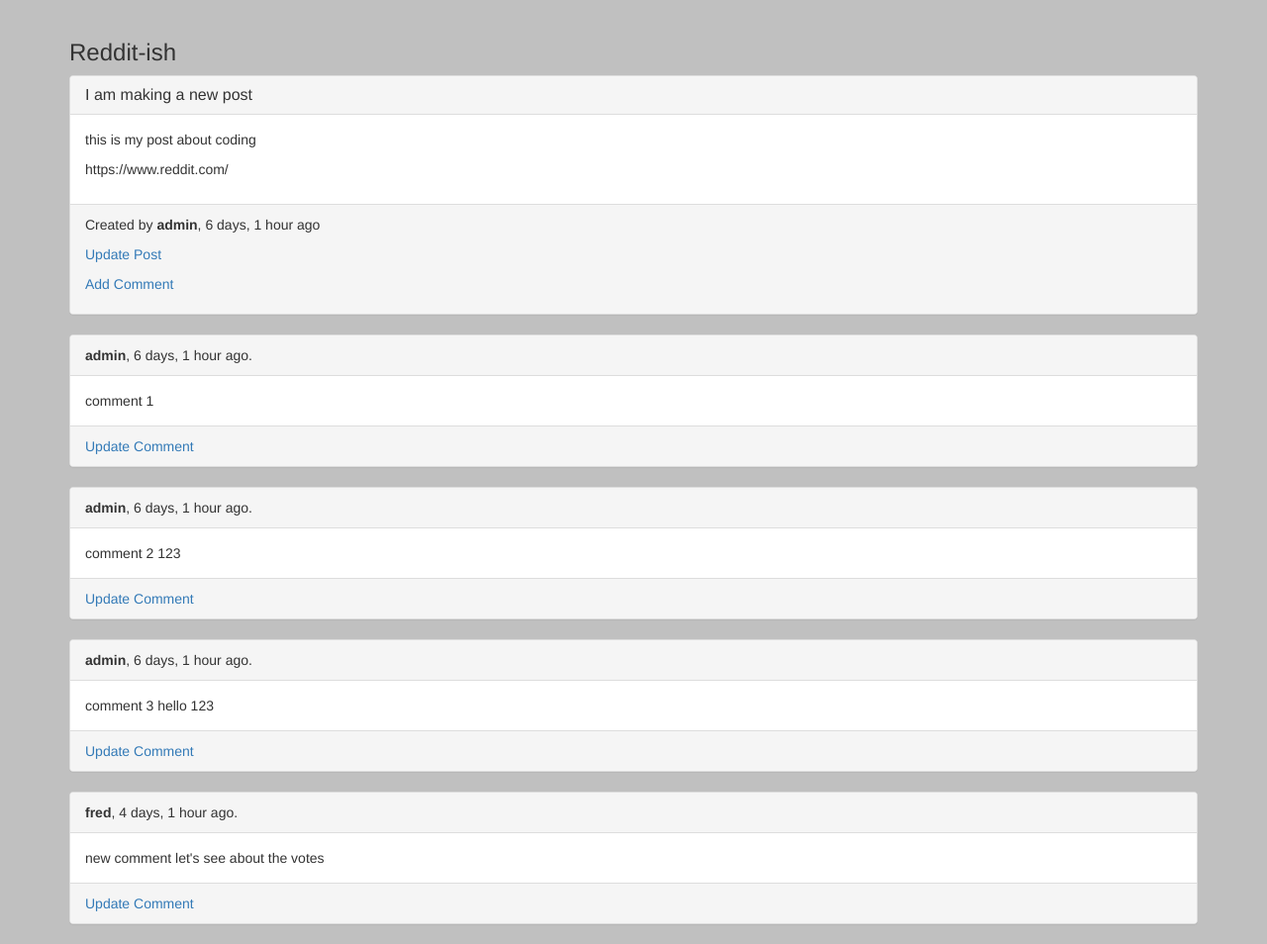
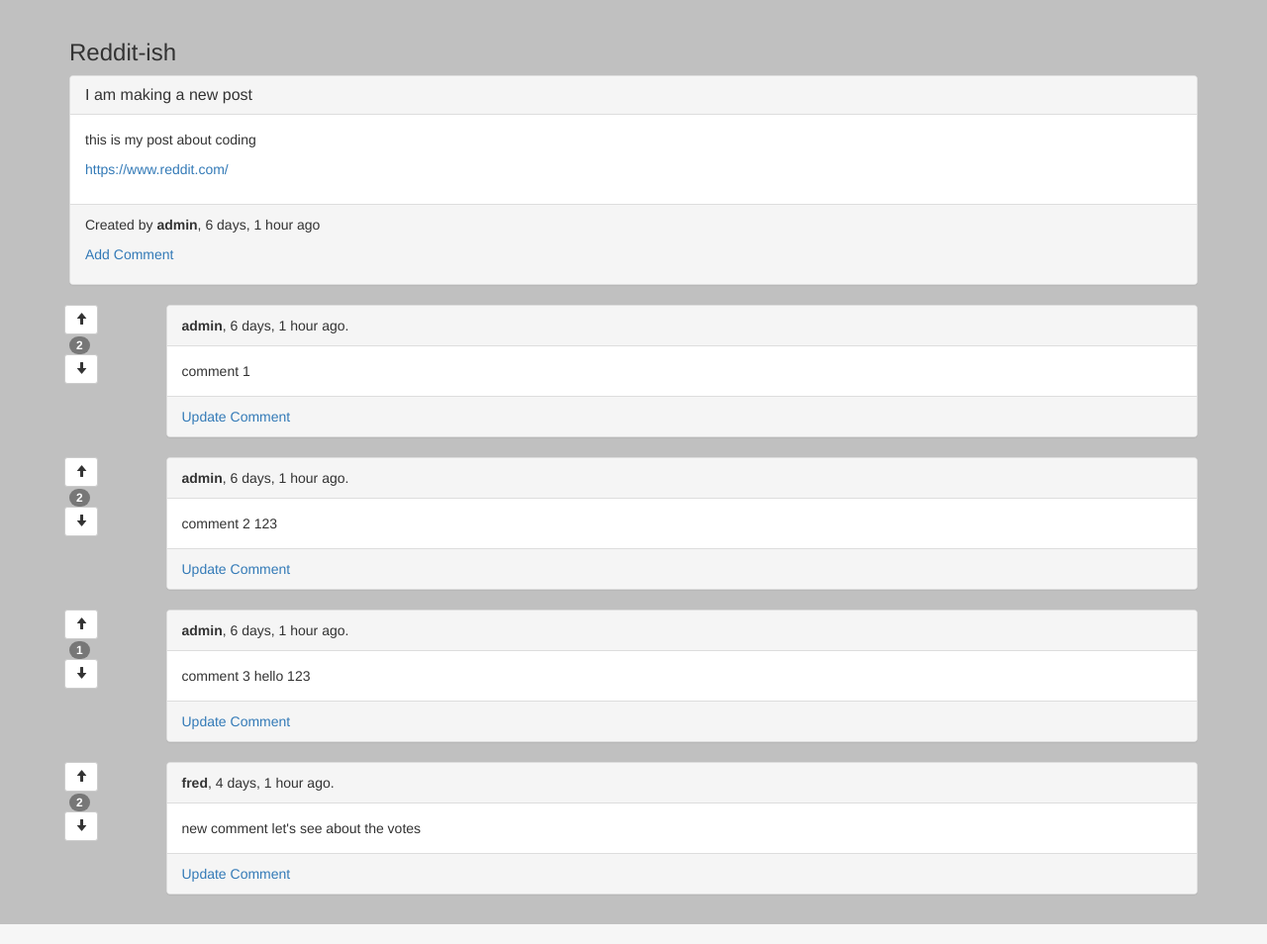
Before and after one commit to tdhuynh/reddit_remake, a Django app: page /post/57/ in a window 1280 px wide. Shown: the part 51-1005 px from the top of the page at 99% size. Run offline with Django 3.2, Linux system fonts and the light colour scheme; data comes from the database, SQL or seed files in the repository; both versions use the stored data as it was after the commit; some libraries are stand-ins or nearby versions.

Commit message:
voting working on comments

```diff
--- a/reddit_app/admin.py
+++ b/reddit_app/admin.py
@@ -1,4 +1,4 @@
 from django.contrib import admin
-from reddit_app.models import Subreddit, Post, Comment, PostVote
+from reddit_app.models import Subreddit, Post, Comment, PostVote, CommentVote
 
-admin.site.register([Subreddit, Post, Comment, PostVote])
+admin.site.register([Subreddit, Post, Comment, PostVote, CommentVote])
--- a/reddit_app/models.py
+++ b/reddit_app/models.py
@@ -20,7 +20,8 @@ class Subreddit(models.Model):
         return round(self.post_set.filter(creation_time__gte=timespan).count()/7, 3)
 
     def recent_posts(self):
-        return self.post_set.all()[:20]
+        # return self.post_set.all()[:20]
+        return self.post_set.all()
 
     def __str__(self):
         return self.name
@@ -73,6 +74,9 @@ class Comment(models.Model):
     def __str__(self):
         return self.text
 
+    @property
+    def score(self):
+        return sum([comment_obj.comment_score for comment_obj in self.commentvote_set.all()])
 
 class PostVote(models.Model):
     user = models.ForeignKey(User)
@@ -82,8 +86,26 @@ class PostVote(models.Model):
     class Meta:
         unique_together = ('user', 'post')
 
+    def __str__(self):
+        return "{} - {}".format(self.post.title, self.score)
+
     @property
     def score(self):
         if self.value:
             return 1
         return -1
+
+
+class CommentVote(models.Model):
+    user = models.ForeignKey(User)
+    comment = models.ForeignKey(Comment)
+    value = models.BooleanField()
+
+    class Meta:
+        unique_together = ('user', 'comment')
+
+    @property
+    def comment_score(self):
+        if self.value:
+            return 1
+        return -1
--- a/reddit_app/views.py
+++ b/reddit_app/views.py
@@ -4,7 +4,7 @@ from django.views.generic import ListView, DetailView
 from django.views.generic.edit import CreateView, UpdateView
 from django.contrib.auth.models import User
 from django.contrib.auth.forms import UserCreationForm
-from reddit_app.models import Subreddit, Post, Comment, PostVote
+from reddit_app.models import Subreddit, Post, Comment, PostVote, CommentVote
 
 from django.urls import reverse
 
@@ -113,3 +113,22 @@ class PostVoteView(CreateView):
         instance.user = self.request.user
         instance.post = Post.objects.get(pk=self.kwargs['pk'])
         return super().form_valid(form)
+
+
+class CommentVoteView(CreateView):
+    model = CommentVote
+    fields = ('value',)
+
+    def get_success_url(self, **kwargs):
+        post_id = Comment.objects.get(id=self.kwargs['pk']).post.id
+        return reverse('post_detail_view', args=[post_id])
+
+    def form_valid(self, form):
+        try:
+            CommentVote.objects.get(user=self.request.user, comment_id=self.kwargs['pk']).delete()
+        except CommentVote.DoesNotExist:
+            pass
+        instance = form.save(commit=False)
+        instance.user = self.request.user
+        instance.comment = Comment.objects.get(pk=self.kwargs['pk'])
+        return super().form_valid(form)
--- a/reddit_remake/urls.py
+++ b/reddit_remake/urls.py
@@ -3,7 +3,7 @@ from django.contrib import admin
 from reddit_app.views import SubredditView, SubredditDetailView, PostDetailView, \
                              SubredditCreateView, SubredditUpdateView, PostCreateView, \
                              UserCreateView, PostUpdateView, CommentCreateView, CommentUpdateView, \
-                             IndexView, PostVoteView
+                             IndexView, PostVoteView, CommentVoteView
 
 urlpatterns = [
     url(r'^admin/', admin.site.urls),
@@ -20,5 +20,7 @@ urlpatterns = [
     url(r'^post/(?P<pk>\d+)/create_comment/$', CommentCreateView.as_view(), name='comment_create_view'),
     url(r'^comment/(?P<pk>\d+)/update_comment/$', CommentUpdateView.as_view(), name='comment_update_view'),
     url(r'^post/(?P<pk>\d+)/upvote/$', PostVoteView.as_view(), name='post_upvote_view'),
-    url(r'^post/(?P<pk>\d+)/downvote/$', PostVoteView.as_view(), name='post_downvote_view')
+    url(r'^post/(?P<pk>\d+)/downvote/$', PostVoteView.as_view(), name='post_downvote_view'),
+    url(r'^comment/(?P<pk>\d+)/upvote/$', CommentVoteView.as_view(), name='comment_upvote_view'),
+    url(r'^comment/(?P<pk>\d+)/downvote/$', CommentVoteView.as_view(), name='comment_downvote_view')
 ]
--- a/templates/reddit_app/post_detail.html
+++ b/templates/reddit_app/post_detail.html
@@ -9,24 +9,65 @@
         <p>
             {{ object.description }}
         </p>
+        {% if object.url %}
         <p>
-            {{ object.url }}
+            <a href="{{ object.url }}">{{ object.url }}</a>
         </p>
+        {% endif %}
     </div>
     <div class="panel-footer">
     <p>
         Created by <b>{{ object.user }}</b>, {{ object.creation_time|timesince }} ago
     </p>
+    {% if request.user == object.user %}
     <p>
         <a href="{% url 'post_update_view' object.id %}">Update Post</a>
     </p>
+    {% endif %}
     <p>
         <a href="{% url 'comment_create_view' object.id %}">Add Comment</a>
     </p>
     </div>
 </div>
 
+<div class="row">
 {% for comment in object.all_comments %}
+<div class="col-sm-1">
+  <div class="row center-block">
+    <div class="col">
+    <div class="btn-toolbar" role='group'>
+      <form class="" action="{% url 'comment_upvote_view' comment.id %}" method="post">
+        {% csrf_token %}
+        <input type="hidden" name="value" value=true>
+        <button type="submit" class='btn btn-default btn-sm'>
+          <span class="glyphicon glyphicon-arrow-up" aria-hidden="true"></span>
+        </button>
+      </form>
+    </div>
+  </div>
+  </div>
+  <div class="row center-block">
+    <div class="col">
+      <span class="badge">{{ comment.score }}</span>
+    </div>
+  </div>
+  <div class="row center-block">
+    <div class="col">
+    <div class="btn-toolbar" role='group'>
+      <form class="" action="{% url 'comment_downvote_view' comment.id %}" method="post">
+        {% csrf_token %}
+        <input type="hidden" name="value" value=false>
+        <button type="submit" class='btn btn-default btn-sm'>
+          <span class="glyphicon glyphicon-arrow-down" aria-hidden="true"></span>
+        </button>
+      </form>
+    </div>
+  </div>
+  </div>
+</div>
+<div class="col-sm-11">
+
+
 <div class="panel panel-default">
     <div class="panel-heading">
         <b>{{ comment.user }}</b>, {{ comment.created_time|timesince }} ago.
@@ -38,7 +79,9 @@
         <a href="{% url 'comment_update_view' comment.id %}">Update Comment</a>
     </div>
 </div>
+</div>
 {% endfor %}
+</div>
     <p>
             <p>
             </p>
```
Also changed, not shown: templates/index.html (+10 -3 lines), templates/subreddits.html (+0 -10 lines), db.sqlite3, reddit_app/migrations/0008_auto_20161209_1804.py (added).
